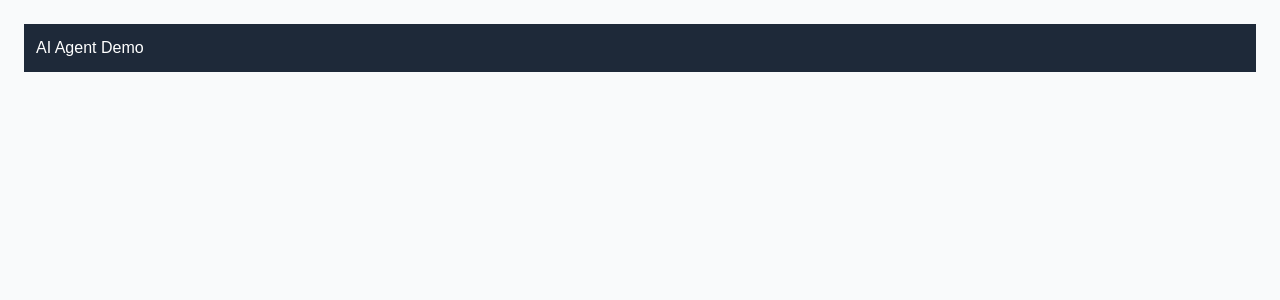
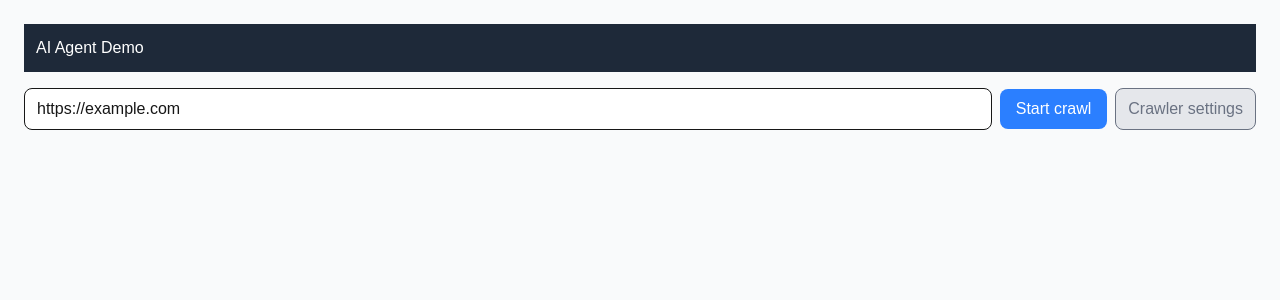
Before and after one commit to Zula99/Programming-Project-AI-Agent-Demo, a Next.js app in the folder ai-agent-demo-factory-frontend/: page / in a window 1280 px wide. Shown: the top 300 px of the page. Built offline with nearby package versions, Linux system fonts and the light colour scheme.

Commit message:
Added base URL search bar for crawler

```diff
--- a/ai-agent-demo-factory-frontend/src/components/URLBar.tsx
+++ b/ai-agent-demo-factory-frontend/src/components/URLBar.tsx
@@ -1,7 +1,30 @@
+'use client'
+
 import { useState } from "react";
 
 export default function URLBar() {
+    const [url, setUrl] = useState("https://example.com");
+
     return (
-        <div></div>
+        <div className="flex items-center gap-2 mt-4">
+            <div className="flex items-center flex-1 bg-white border rounded-lg px-3 py-2">
+                <input
+                    type="text"
+                    value={url}
+                    onChange={(e) => setUrl(e.target.value)}
+                    className="flex-1 outline-none"
+                    />
+            </div>
+            <button
+                type="submit"
+                className="bg-blue-500 text-white px-4 py-2 rounded-lg flex items-center gap-1
+                            hover:shadow-lg hover:bg-blue-700">
+                Start crawl
+            </button>
+            <button className="border bg-gray-200 text-gray-500 px-3 py-2 rounded-lg
+                                hover:shadow-lg hover:bg-gray-300 hover:text-gray-700">
+                Crawler settings
+            </button>
+        </div>
     );
 }
```
